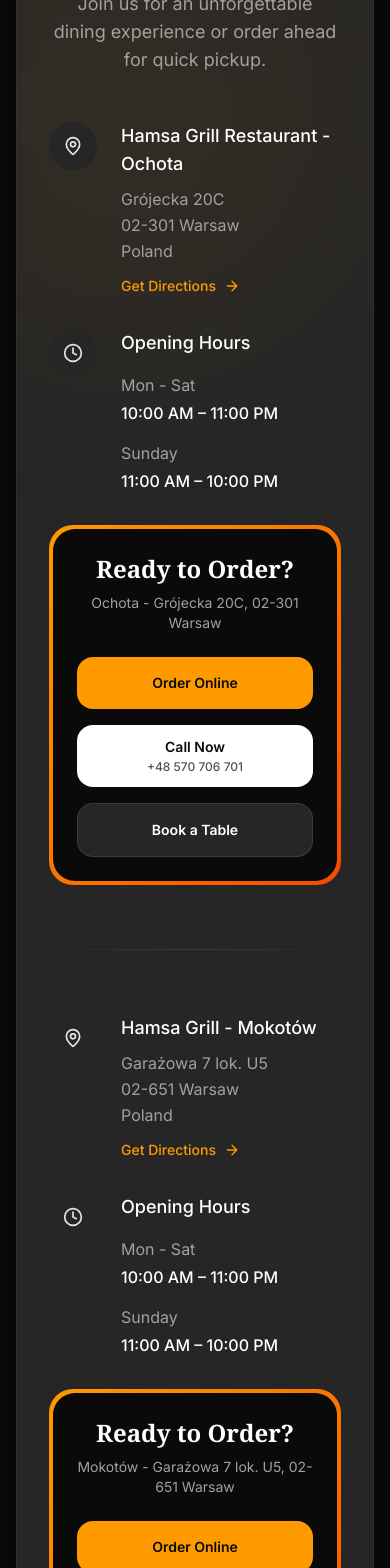
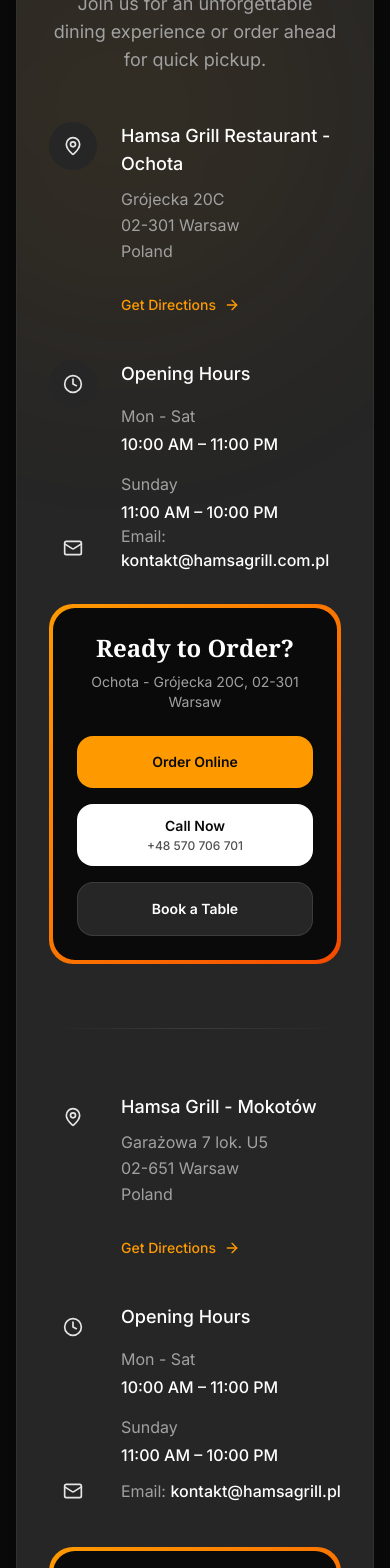
Before and after one commit to joannagontarczyk/hamsagrillwebsite, a React (Vite) app: page / in a window 390 px wide. Shown: the part 9140-10708 px from the top of the page. Built offline with nearby package versions, Linux system fonts and the light colour scheme; a web font is replaced by a local one.

Commit message:
feat: Add Mail icon and refine contact section layout
Introduces the Mail icon to enhance contact information display. Adjusts the layout of the contact section to ensure better vertical alignment and responsiveness, particularly for the address details.

```diff
--- a/src/App.tsx
+++ b/src/App.tsx
@@ -1,5 +1,5 @@
 import React, { useState, useEffect } from 'react';
-import { MapPin, Phone, Clock, Utensils, ChefHat, Star, ArrowRight, Menu, Flame, Globe, Instagram, Calendar, Coffee, Salad, Pizza, Cake, X, ChevronLeft, ChevronRight } from 'lucide-react';
+import { MapPin, Phone, Clock, Utensils, ChefHat, Star, ArrowRight, Menu, Flame, Globe, Instagram, Calendar, Coffee, Salad, Pizza, Cake, X, ChevronLeft, ChevronRight, Mail } from 'lucide-react';
 import { motion, useScroll, useTransform, AnimatePresence } from 'motion/react';
 import { translations } from './translations';
 
@@ -827,32 +827,40 @@
                 <div className="space-y-16">
                   {/* Ochota Segment */}
                   <motion.div variants={fadeUp} className="flex flex-col gap-8">
-                    <div className="grid sm:grid-cols-2 gap-8 relative z-10">
+                    <div className="grid sm:grid-cols-2 gap-8 relative z-10 items-stretch">
 
                       {/* Address */}
+                      <div className="flex flex-col justify-between h-full">
                         <div className="flex items-start gap-6 group">
                           <div className="w-12 h-12 rounded-full bg-neutral-800 flex items-center justify-center flex-shrink-0 group-hover:bg-amber-500/20 group-hover:text-amber-400 transition-colors">
                             <MapPin className="h-5 w-5" />
                           </div>
-                        <div>
+                          <div className="w-full">
                             <h4 className="text-white font-medium text-lg mb-2">Hamsa Grill Restaurant - {t.order.ochota}</h4>
                             <p className="text-neutral-400 leading-relaxed">
                               {t.order.ochotaAddress.split(',')[0]}<br />
                               {t.order.ochotaAddress.split(',')[1].trim()}<br />
                               {t.order.country}
                             </p>
+                          </div>
+                        </div>
+                        <div className="flex items-center gap-6 mt-4 sm:mt-0">
+                          <div className="w-12 h-12 flex-shrink-0"></div>
+                          <div className="w-full">
                             <a
                               href="https://maps.app.goo.gl/WEbA3kEZM2SJbvtp9"
                               target="_blank"
                               rel="noopener noreferrer"
-                            className="inline-flex items-center gap-2 text-amber-500 mt-3 text-sm font-medium hover:text-amber-400 transition-colors"
+                              className="inline-flex items-center gap-2 text-amber-500 text-sm font-medium hover:text-amber-400 transition-colors"
                             >
                               {t.location.getDirections} <ArrowRight className="h-4 w-4" />
                             </a>
                           </div>
                         </div>
+                      </div>
 
-                      {/* Opening Hours */}
+                      {/* Opening Hours & Email */}
+                      <div className="flex flex-col justify-between h-full">
                         <div className="flex items-start gap-6 group">
                           <div className="w-12 h-12 rounded-full bg-neutral-800 flex items-center justify-center flex-shrink-0 group-hover:bg-amber-500/20 group-hover:text-amber-400 transition-colors">
                             <Clock className="h-5 w-5" />
@@ -868,6 +876,17 @@
                                 <span>{t.location.sunday}</span>
                                 <span className="text-white font-medium">{t.location.sundayHours}</span>
                               </div>
+                            </div>
+                          </div>
+                        </div>
+
+                        {/* Email */}
+                        <div className="flex items-center gap-6 group">
+                          <div className="w-12 h-12 rounded-full bg-neutral-800 flex items-center justify-center flex-shrink-0 group-hover:bg-amber-500/20 group-hover:text-amber-400 transition-colors">
+                            <Mail className="h-5 w-5" />
+                          </div>
+                          <div className="w-full text-neutral-400">
+                            Email: <a href="mailto:kontakt@hamsagrill.com.pl" className="text-white font-medium hover:text-amber-400 transition-colors">kontakt@hamsagrill.com.pl</a>
                           </div>
                         </div>
                       </div>
@@ -901,32 +920,40 @@
 
                   {/* Mokotow Segment */}
                   <motion.div variants={fadeUp} className="flex flex-col gap-8">
-                    <div className="grid sm:grid-cols-2 gap-8 relative z-10">
+                    <div className="grid sm:grid-cols-2 gap-8 relative z-10 items-stretch">
 
                       {/* Address */}
+                      <div className="flex flex-col justify-between h-full">
                         <div className="flex items-start gap-6 group">
                           <div className="w-12 h-12 rounded-full bg-neutral-800 flex items-center justify-center flex-shrink-0 group-hover:bg-amber-500/20 group-hover:text-amber-400 transition-colors">
                             <MapPin className="h-5 w-5" />
                           </div>
-                        <div>
+                          <div className="w-full">
                             <h4 className="text-white font-medium text-lg mb-2">Hamsa Grill - {t.order.mokotow}</h4>
                             <p className="text-neutral-400 leading-relaxed">
                               {t.order.mokotowAddress.split(',')[0]}<br />
                               {t.order.mokotowAddress.split(',')[1].trim()}<br />
                               {t.order.country}
                             </p>
+                          </div>
+                        </div>
+                        <div className="flex items-center gap-6 mt-4 sm:mt-0">
+                          <div className="w-12 h-12 flex-shrink-0"></div>
+                          <div className="w-full">
                             <a
                               href="https://maps.app.goo.gl/WWu88f5Caz8WtwfCA"
                               target="_blank"
                               rel="noopener noreferrer"
-                            className="inline-flex items-center gap-2 text-amber-500 mt-3 text-sm font-medium hover:text-amber-400 transition-colors"
+                              className="inline-flex items-center gap-2 text-amber-500 text-sm font-medium hover:text-amber-400 transition-colors"
                             >
                               {t.location.getDirections} <ArrowRight className="h-4 w-4" />
                             </a>
                           </div>
                         </div>
+                      </div>
 
-                      {/* Opening Hours */}
+                      {/* Opening Hours & Email */}
+                      <div className="flex flex-col justify-between h-full">
                         <div className="flex items-start gap-6 group">
                           <div className="w-12 h-12 rounded-full bg-neutral-800 flex items-center justify-center flex-shrink-0 group-hover:bg-amber-500/20 group-hover:text-amber-400 transition-colors">
                             <Clock className="h-5 w-5" />
@@ -942,6 +969,17 @@
                                 <span>{t.location.sunday}</span>
                                 <span className="text-white font-medium">{t.location.sundayHours}</span>
                               </div>
+                            </div>
+                          </div>
+                        </div>
+
+                        {/* Email */}
+                        <div className="flex items-center gap-6 group">
+                          <div className="w-12 h-12 rounded-full bg-neutral-800 flex items-center justify-center flex-shrink-0 group-hover:bg-amber-500/20 group-hover:text-amber-400 transition-colors">
+                            <Mail className="h-5 w-5" />
+                          </div>
+                          <div className="w-full text-neutral-400">
+                            Email: <a href="mailto:kontakt@hamsagrill.pl" className="text-white font-medium hover:text-amber-400 transition-colors">kontakt@hamsagrill.pl</a>
                           </div>
                         </div>
                       </div>
```
Lines whose indentation alone changed are shown as unchanged.
